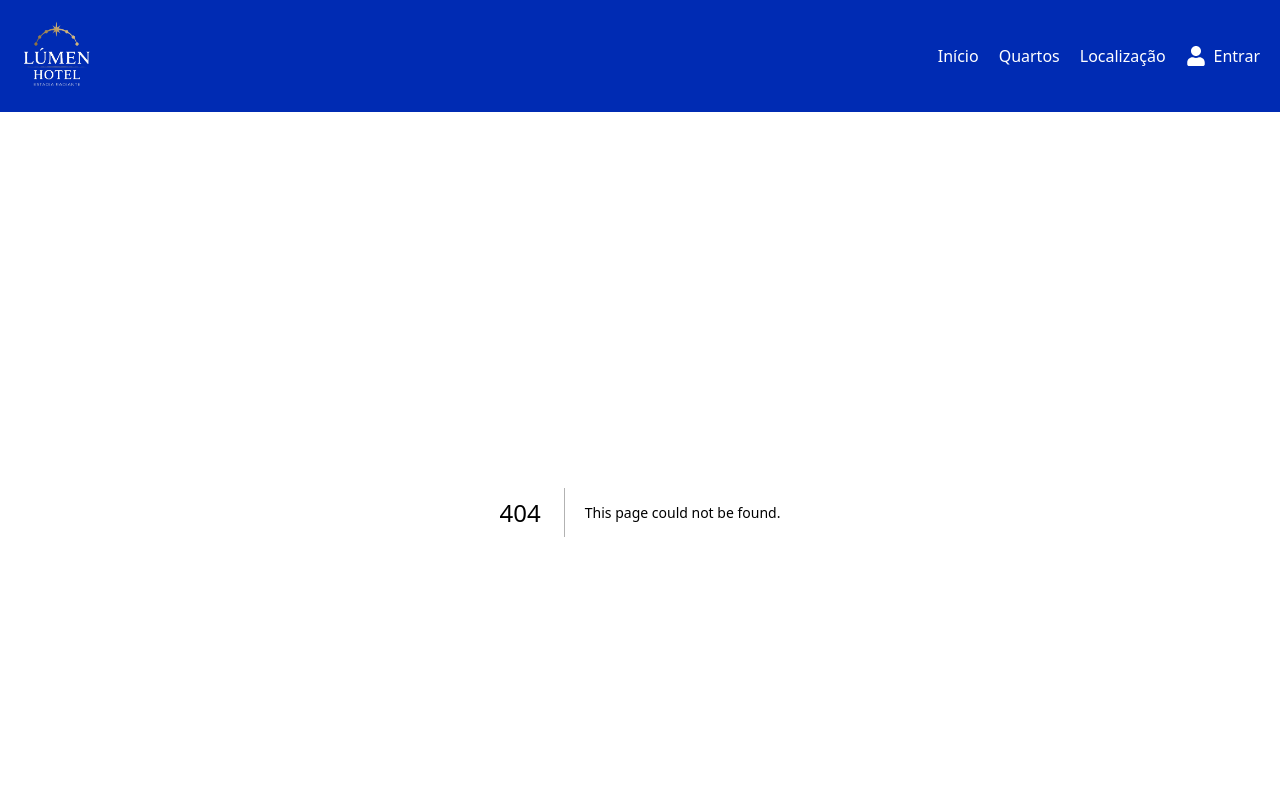
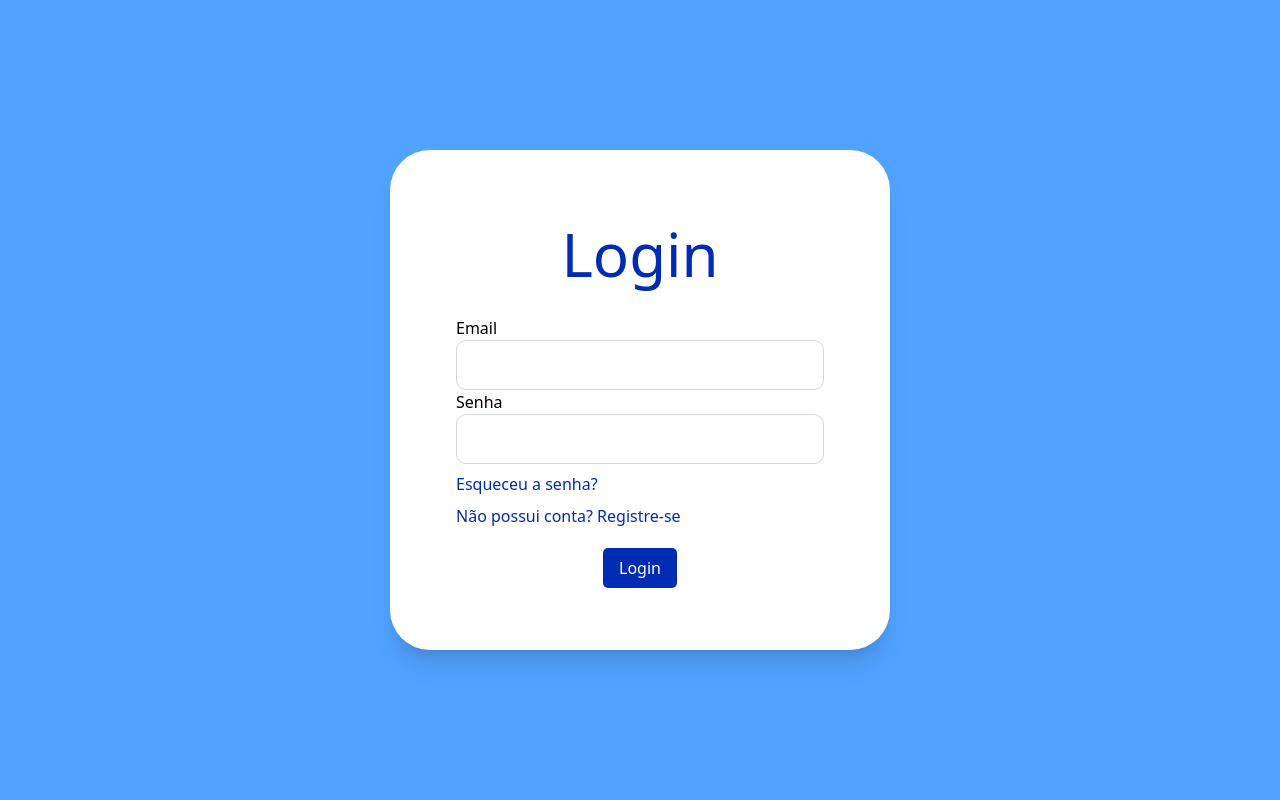
Before and after one commit to petersonwsf/hotel_frontend, a Next.js app: page /login in a window 1280 px wide. Before the commit this address had no page. Shown: the top 800 px of the page. Built offline with nearby package versions, Linux system fonts and the light colour scheme.

Commit message:
feat: Criando página de login

```diff
--- /dev/null
+++ b/app/(login)/layout.tsx
@@ -0,0 +1,17 @@
+import React from "react";
+import '../globals.css'
+import { Metadata } from "next";
+
+export const metadata : Metadata = {
+    title: 'Login | Lúmen Hotel'
+}
+
+export default function LoginLayout({ children } : Readonly<{ children: React.ReactNode}>) {
+    return (
+        <html lang="pt-br">
+            <body className="flex w-[100vw] h-[100vh] items-center justify-center bg-blue-400">
+                { children }
+            </body>
+        </html>
+    )
+}
--- /dev/null
+++ b/app/(login)/login/page.tsx
@@ -0,0 +1,24 @@
+import Link from "next/link";
+
+export default function Login() {
+    return (
+        <div className="bg-white w-[500px] h-[500px] rounded-[40px] p-5 flex flex-col items-center justify-center shadow-xl">
+            <h2 className="text-6xl text-center text-[#002BB3] my-[2rem]">Login</h2>
+            <form className="w-[80%]">
+                <div className="flex flex-col">
+                    <label htmlFor="email">Email</label>
+                    <input type="email" name="email" id="email" className="p-3 border-1 border-gray-300 outline-none font-light rounded-[10px]" />
+                </div>
+                <div className="flex flex-col">
+                    <label htmlFor="password">Senha</label>
+                    <input type="password" name="password" id="password" className="p-3 border-1 border-gray-300 outline-none font-light rounded-[10px]" />
+                </div>
+                <p className="text-[#002BB3] my-2">Esqueceu a senha?</p>
+                <Link href="/register" className="text-[#002BB3] my-2">Não possui conta? Registre-se</Link>
+                <div className="w-full text-center my-5">
+                    <button type="button" className="bg-[#002BB3] py-2 px-4 rounded-[5px] text-white cursor-pointer">Login</button>
+                </div>
+            </form>
+        </div>
+    )
+}
--- /dev/null
+++ b/app/(login)/register/page.tsx
@@ -0,0 +1,7 @@
+export default function Register() {
+    return (
+        <div className="w-[200px] h-[200px] bg-white">
+            Register
+        </div>
+    )
+}
--- a/app/layout.tsx
+++ b/app/(site)/layout.tsx
@@ -1,5 +1,5 @@
 import { Metadata } from "next";
-import "./globals.css";
+import "../globals.css";
 import Header from "@/components/layout/Header/Header";
 import Footer from "@/components/layout/Footer/Footer";
 
```
Also changed, not shown: app/(site)/page.tsx (renamed from app/page.tsx), app/(site)/rooms/page.tsx (renamed from app/rooms/page.tsx).
